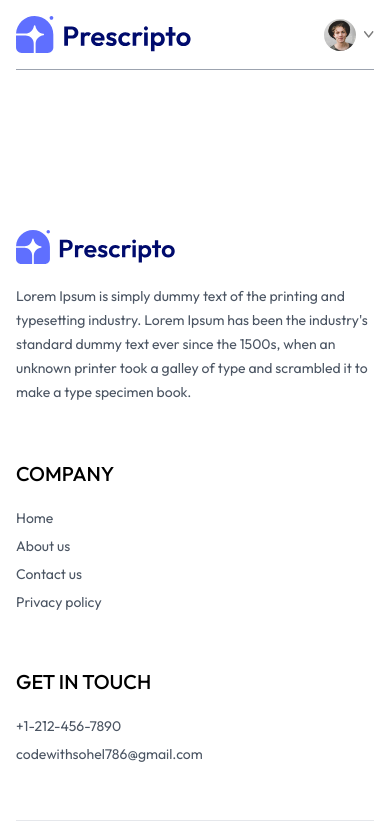
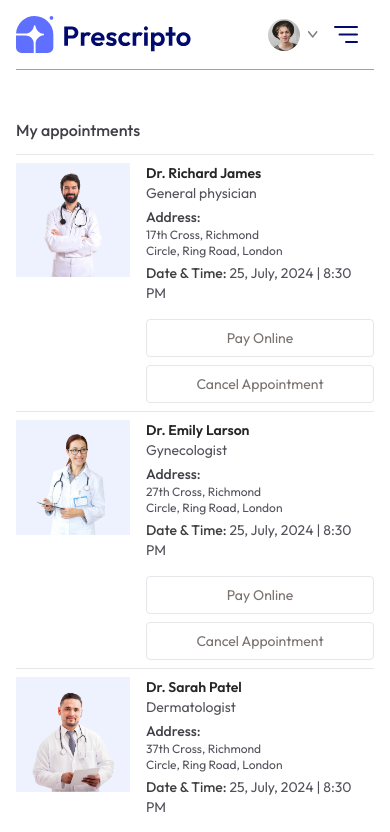
Before and after one commit to coadwithsohel/Doctor_Appointment_App, a React (Vite) app in the folder frontend/: page /my-appointment in a window 390 px wide. Shown: the top 832 px of the page. Built offline with nearby package versions, Linux system fonts and the light colour scheme.

Commit message:
my appointment page are completed and also be responsive

```diff
--- a/frontend/src/components/Navbar.jsx
+++ b/frontend/src/components/Navbar.jsx
@@ -8,7 +8,12 @@
 
     return (
       <div className="flex items-center justify-between text-sm py-4 mb-5 border-b border-b-gray-400">
-        <img onClick={()=> navigate("/")} className="w-44 cursor-pointer" src={assets.logo} alt="" />
+        <img
+          onClick={() => navigate("/")}
+          className="w-44 cursor-pointer"
+          src={assets.logo}
+          alt=""
+        />
         <ul className="hidden md:flex items-start gap-5 font-medium">
           <NavLink to={"/"}>
             <li className="py-1">Home</li>
@@ -66,7 +71,12 @@
                   >
                     My Appointment
                   </p>
-                  <p onClick={()=>setToken(false)} className="hover:text-black cursor-pointer">Logout</p>
+                  <p
+                    onClick={() => setToken(false)}
+                    className="hover:text-black cursor-pointer"
+                  >
+                    Logout
+                  </p>
                 </div>
               </div>
             </div>
@@ -78,6 +88,58 @@
               Crate account
             </button>
           )}
+          <img
+            onClick={() => setShowMenu(true)}
+            className="w-6 md:hidden"
+            src={assets.menu_icon}
+            alt=""
+          />
+          {/*-----------Mobile Menu ------------ */}
+          <div
+            className={`${
+              showMenu ? "fixed w-full" : "h-0 w-0 "
+            } md:hidden right-0 top-0 bottom-0 z-20 overflow-hidden bg-white transition-all`}
+          >
+            <div className="flex items-center justify-between px-5 py-6 ">
+              <img className="w-32" src={assets.logo} alt="" />
+              <img
+                className="w-7"
+                onClick={() => setShowMenu(false)}
+                src={assets.cross_icon}
+                alt=""
+              />
+            </div>
+            <ul className="flex flex-col items-center gap-2 mt-5 px-5 text-lg font-medium  ">
+              <NavLink
+
+                onClick={() => setShowMenu(false)}
+                to={"/"}
+              >
+                <p className="px-4 py-2 rounded inline-block">Home</p>
+              </NavLink>
+              <NavLink
+
+                onClick={() => setShowMenu(false)}
+                to={"/doctors"}
+              >
+                <p className="px-4 py-2 rounded inline-block">All Doctors</p>
+              </NavLink>
+              <NavLink
+
+                onClick={() => setShowMenu(false)}
+                to={"/about"}
+              >
+                <p className="px-4 py-2 rounded inline-block">About</p>
+              </NavLink>
+              <NavLink
+
+                onClick={() => setShowMenu(false)}
+                to={"/contacts"}
+              >
+                <p className="px-4 py-2 rounded inline-block">Contact</p>
+              </NavLink>
+            </ul>
+          </div>
         </div>
       </div>
     );
--- a/frontend/src/index.css
+++ b/frontend/src/index.css
@@ -14,3 +14,9 @@
 ::-webkit-scrollbar{
   @apply hidden
 }
+
+@media (max-width:720px) {
+  .active p{
+    @apply text-white bg-primary
+  }
+}
--- a/frontend/src/pages/Doctors.jsx
+++ b/frontend/src/pages/Doctors.jsx
@@ -6,6 +6,7 @@
   const navigate = useNavigate();
   const { speciality } = useParams();
   const [filterDoc, setFilterDoc] = useState([]);
+  const [showFilter,setShowFilter] = useState(false)
   const { doctors } = useContext(AppContext);
   const applyfilter = () => {
     if (speciality) {
@@ -22,7 +23,8 @@
     <div>
       <p className="text-gray-600 ">Browse through the doctors specialist.</p>
       <div className="flex flex-col sm:flex-row items-start gap-5 mt-5">
-        <div className="flex flex-col gap-4 text-sm text-gray-600 ">
+        <button className={`py-1 px-3 border rounded text-sm transition-all sm:hidden ${showFilter ? 'bg-primary text-white' : ""}`} onClick={()=>setShowFilter(prev => !prev)}>Filters</button>
+        <div className={` flex-col gap-4 text-sm text-gray-600 ${showFilter ? "flex" : "hidden sm:flex"} `}>
           <p
             onClick={() =>
               speciality === " General physician"
--- a/frontend/src/pages/MyAppointment.jsx
+++ b/frontend/src/pages/MyAppointment.jsx
@@ -1,11 +1,40 @@
-import React from 'react'
+import React, { useContext } from "react";
+import { AppContext } from "../context/AppContext";
 
 const MyAppointment = () => {
+  const { doctors } = useContext(AppContext);
+
   return (
     <div>
+      <p className="pb-3 mt-12 font-medium text-zinc-700 border-b">My appointments</p>
+      <div>
+        {doctors.slice(0, 10).map((item, index) => {
+          return (
+            <div className="grid grid-cols-[1fr_2fr] gap-4 sm:flex sm:gap-6 py-2 border-b" key={index}>
+              <div>
+                <img className="w-32 bg-indigo-50" src={item.image} alt={item.name} />
+              </div>
+              <div className="flex-1 text-sm text-zinc-600">
+                <p className="text-neutral-800 font-semibold">{item.name}</p>
+                <p>{item.speciality}</p>
+                <p className="text-zinc-700 font-medium mt-1">Address:</p>
+                <p className="text-xs">{item.address.line1}</p>
+                <p className="text-xs">{item.address.line2}</p>
+                <p className="text-sm mt-1">
+                  <span className="text-sm text-neutral-700 font-medium">Date & Time:</span> 25, July, 2024 | 8:30 PM
+                </p>
+              </div>
+              <div></div>
+              <div className="flex flex-col gap-2 justify-end">
+                <button className="text-sm text-stone-500 text-center sm:min-w-48 py-2 border rounded hover:bg-primary hover:text-white transition-all duration-300">Pay Online</button>
+                <button className="text-sm text-stone-500 text-center sm:min-w-48 py-2 border rounded hover:bg-red-500 hover:text-white transition-all duration-300">Cancel Appointment </button>
+              </div>
+            </div>
+          );
+        })}
+      </div>
+    </div>
+  );
+};
 
-    </div>
-  )
-}
-
-export default MyAppointment
+export default MyAppointment;
```
